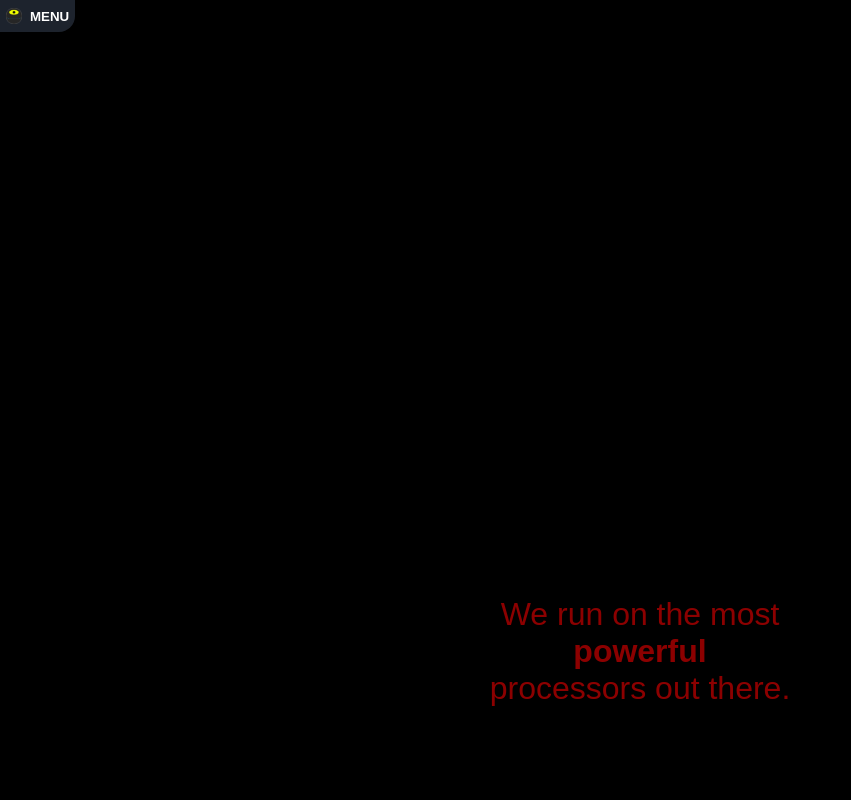
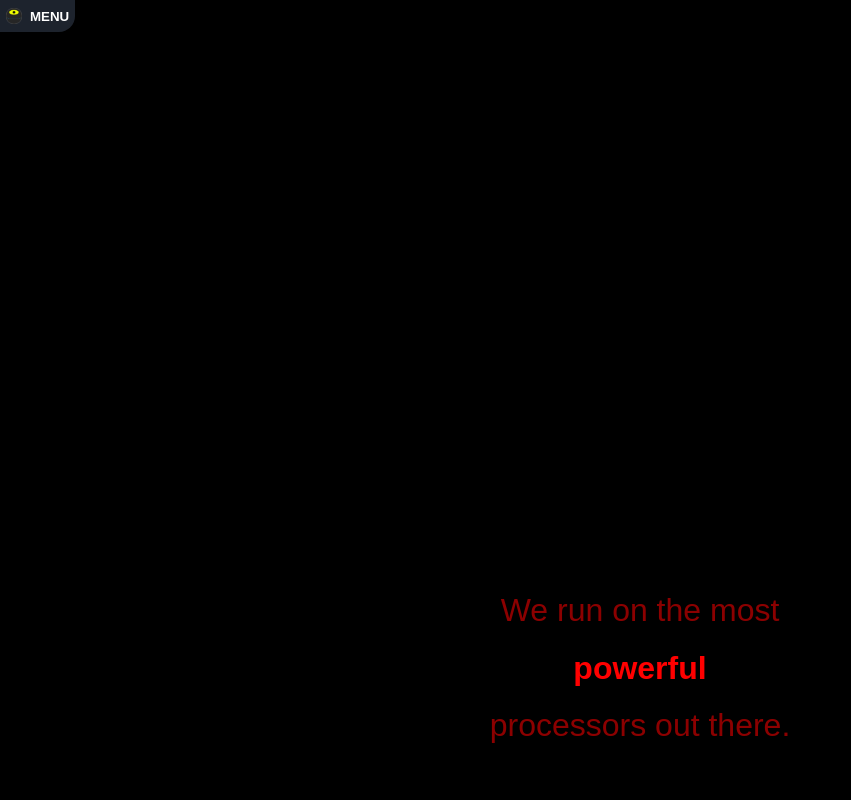
Before and after one commit to GTFTT/sellbot, a React (Vite) app: page /home in a window 1280 px wide. Shown: the top 800 px of the page, without its empty margins (0-851 px from the left). Built offline with nearby package versions, Linux system fonts and the light colour scheme; no server answers.

Commit message:
Styling improvement

```diff
--- a/src/pages/Home/ProcessorPart/ProcessorPart.module.css
+++ b/src/pages/Home/ProcessorPart/ProcessorPart.module.css
@@ -11,4 +11,9 @@
   text-align: center;
   font-size: 2rem;
   color: #8c0000;
+  line-height: 90%;
 }
+
+.text b {
+  color: #ff0000;
+}
--- a/src/pages/Home/ProcessorPart/ProcessorPart.tsx
+++ b/src/pages/Home/ProcessorPart/ProcessorPart.tsx
@@ -10,7 +10,11 @@ function ProcessorPart() {
     <div ref={rootRef} className={styles.container}>
       <ModelViewer gltfFile={PROCESSOR_GLTF_URL} autoRotateEnabled={true}/>
       <span className={styles.text}>
-        We run on the most <b>powerful</b> processors out there.
+        <span>We run on the most</span>
+        <br />
+        <span><b>powerful</b></span>
+        <br />
+        <span>processors out there.</span>
       </span>
     </div>
   );
```
